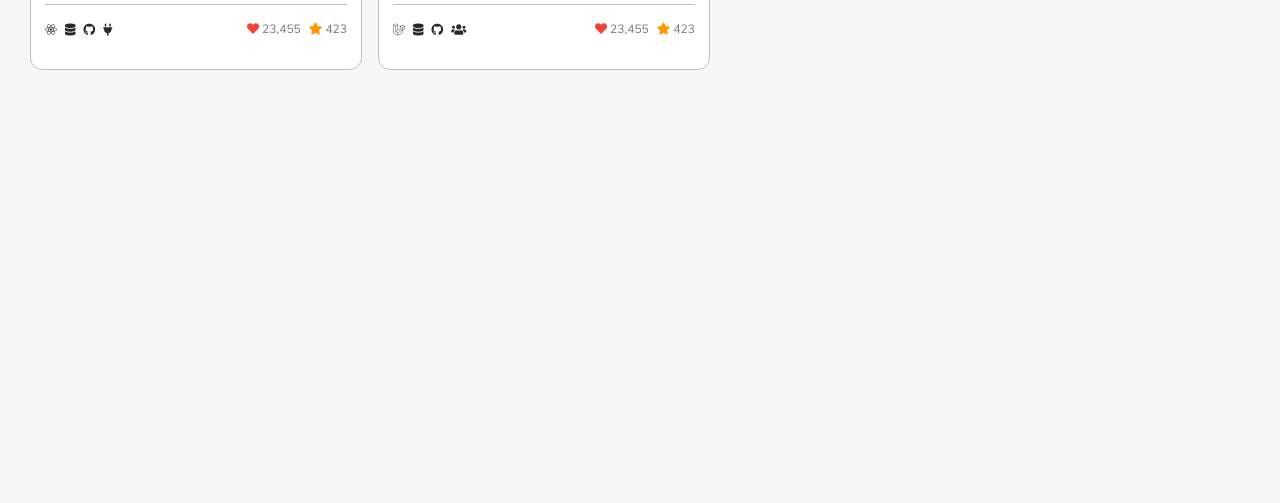
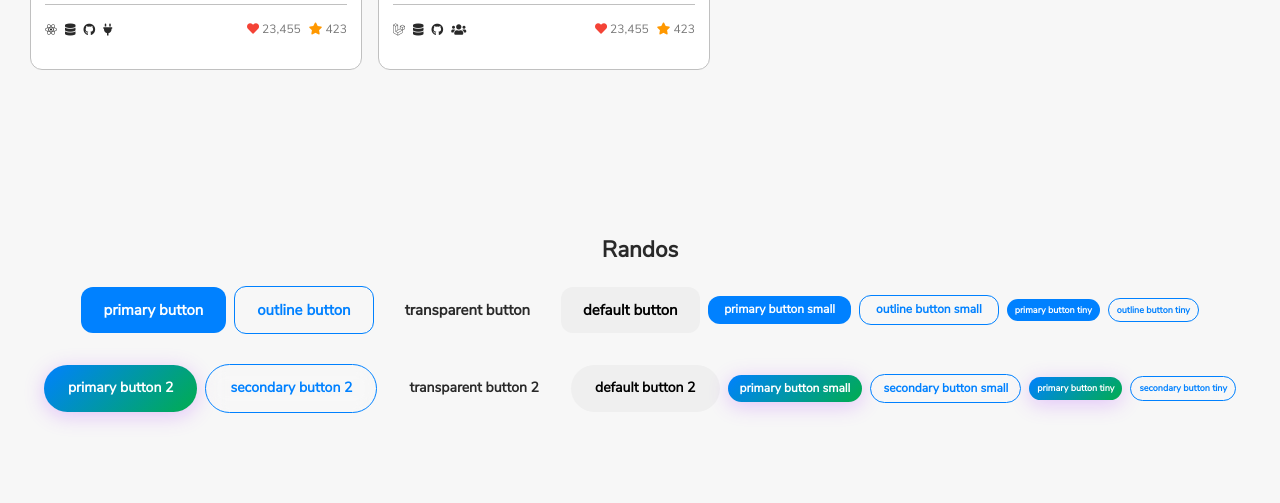
Before and after one commit to corygshava/coryg_boilerplate, a PHP site: page /uikit_0.html in a window 1280 px wide. Shown: the part 3692-4195 px from the top of the page. Before the commit the page ends 3762 px from the top, so only its background shows below. Run offline with PHP 8.4, Linux system fonts and the light colour scheme.

Commit message:
added the design system panel in the UI kit and added new styles for the buttons

```diff
--- a/_assets/css/coryG_base.css
+++ b/_assets/css/coryG_base.css
@@ -232,7 +232,12 @@ a:hover{
 			border-radius: 100px;
 		}
 		.mybtn.sm {
-			padding: 8px 16px;
+			padding: 4px 16px;
+			font-size: 0.8rem;
+		}
+		.mybtn.tn{
+			padding: 4px 8px;
+			font-size: 0.6rem;
 		}
 
 		.mybtn.trans {
@@ -286,12 +291,20 @@ a:hover{
 		}
 
 		.mybtn2.sm{
-			padding: 8px 12px;
+			padding: 4px 12px;
 			font-size: 0.8rem;
 		}
 		.mybtn2.tn{
 			padding: 4px 8px;
 			font-size: 0.6rem;
+		}
+
+		.mybtn2.trans {
+		    background: none;
+		    color: var(--clr-text);
+		}
+		.mybtn2.trans:hover {
+			color: var(--themecolor);
 		}
 
 		.circle_btn{
--- a/uikit_0.html
+++ b/uikit_0.html
@@ -456,6 +456,33 @@
 		</div>
 	</section>
 
+	<!-- xtras -->
+	<section class="section" id="design_system">
+		<div class="section-inner">
+			<span class="h4 w3-center">randos</span>
+			<div class="py-3 flowline gap-tn overflow centerline">
+				<button class="mybtn primary">primary button</button>
+				<button class="mybtn outline">outline button</button>
+				<button class="mybtn trans">transparent button</button>
+				<button class="mybtn">default button</button>
+				<button class="mybtn primary sm">primary button small</button>
+				<button class="mybtn outline sm">outline button small</button>
+				<button class="mybtn primary tn">primary button tiny</button>
+				<button class="mybtn outline tn">outline button tiny</button>
+			</div>
+			<div class="py-3 flowline gap-tn overflow centerline">
+				<button class="mybtn2 primary">primary button 2</button>
+				<button class="mybtn2 secondary">secondary button 2</button>
+				<button class="mybtn2 trans">transparent button 2</button>
+				<button class="mybtn2">default button 2</button>
+				<button class="mybtn2 primary sm">primary button small</button>
+				<button class="mybtn2 secondary sm">secondary button small</button>
+				<button class="mybtn2 primary tn">primary button tiny</button>
+				<button class="mybtn2 secondary tn">secondary button tiny</button>
+			</div>
+		</div>
+	</section>
+
 	<!-- page codes -->
 	<script>
 		callOnLoad.push({act: setup_uimode})
```
